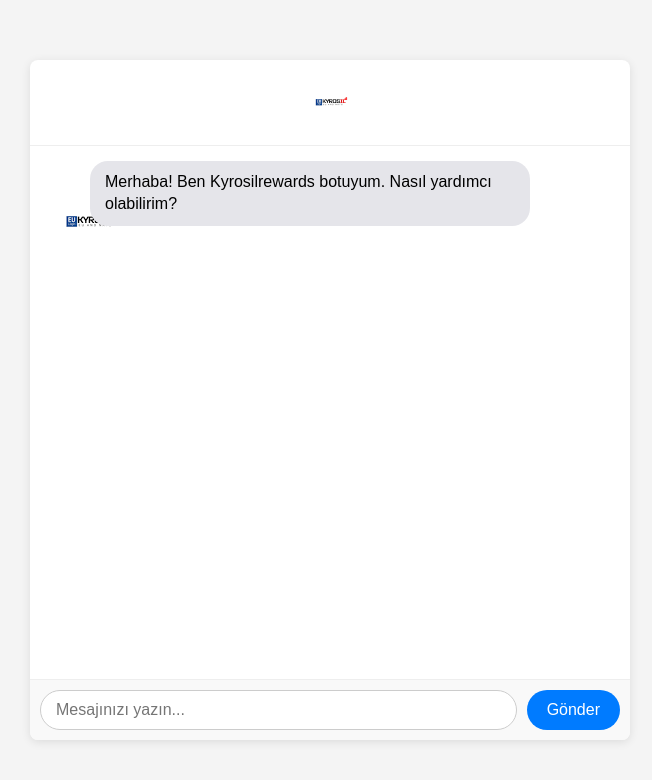
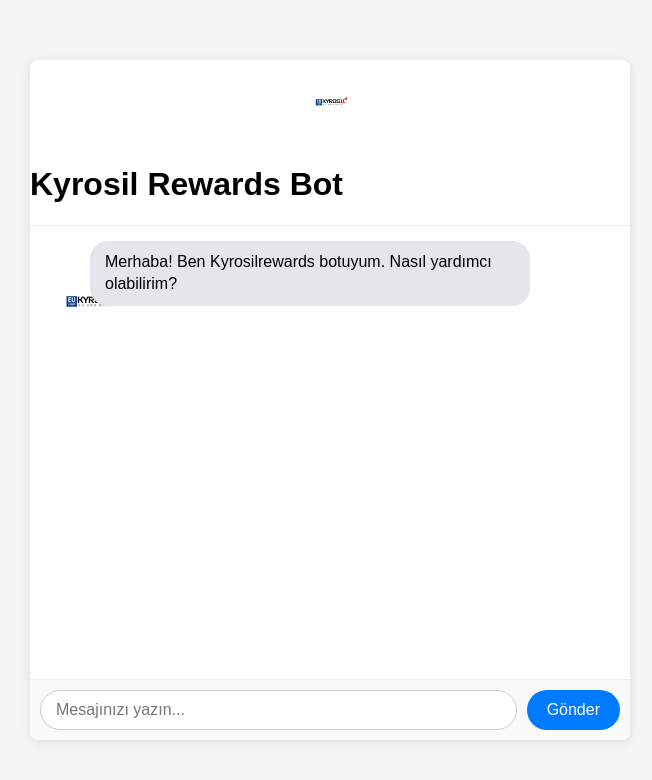
Before and after one commit to kyrosil/kyrosilrewards, a plain HTML site: page index.html in a window 1280 px wide. Shown: the whole page, without its empty margins (310-962 px from the left). Drawn offline with Linux system fonts and the light colour scheme.

Commit message:
Update index.html

```diff
--- a/index.html
+++ b/index.html
@@ -11,6 +11,7 @@
     <div id="chat-container">
 
         <img src="indir.png" alt="Kyrosilrewards Logosu" id="header-logo">
+        <h1 id="chat-title">Kyrosil Rewards Bot</h1>
         <div id="chat-box">
             <div class="message bot-message">
                 <p>Merhaba! Ben Kyrosilrewards botuyum. Nasıl yardımcı olabilirim?</p>
```
